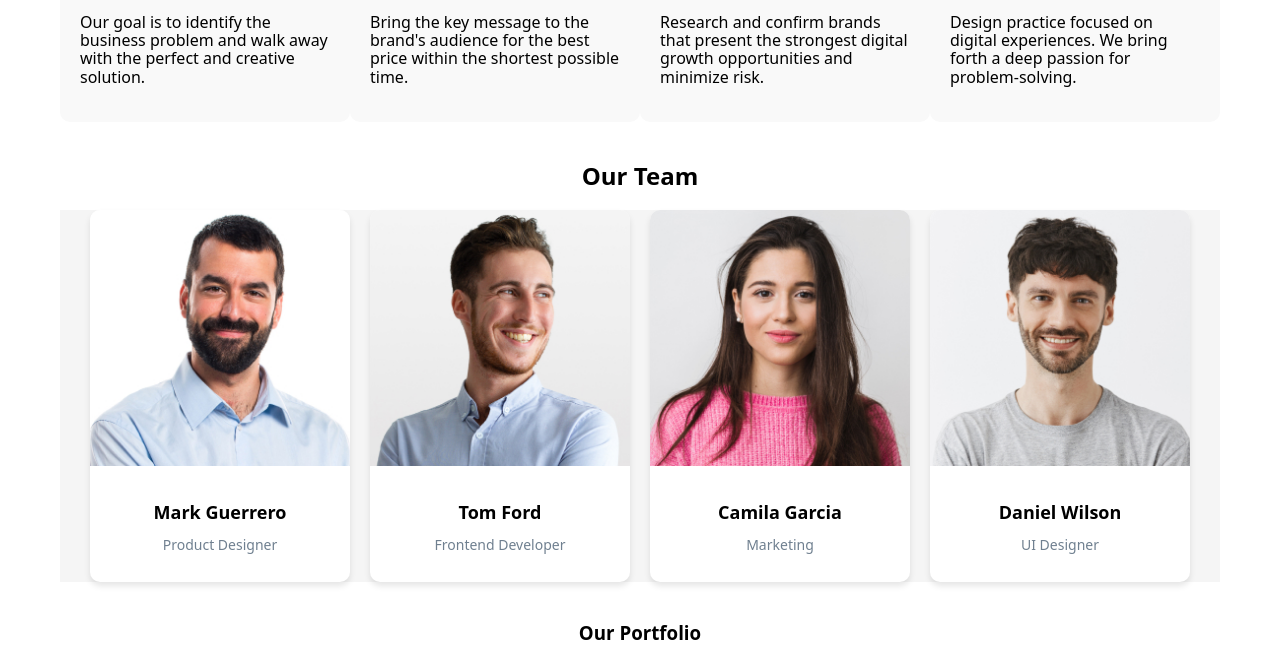
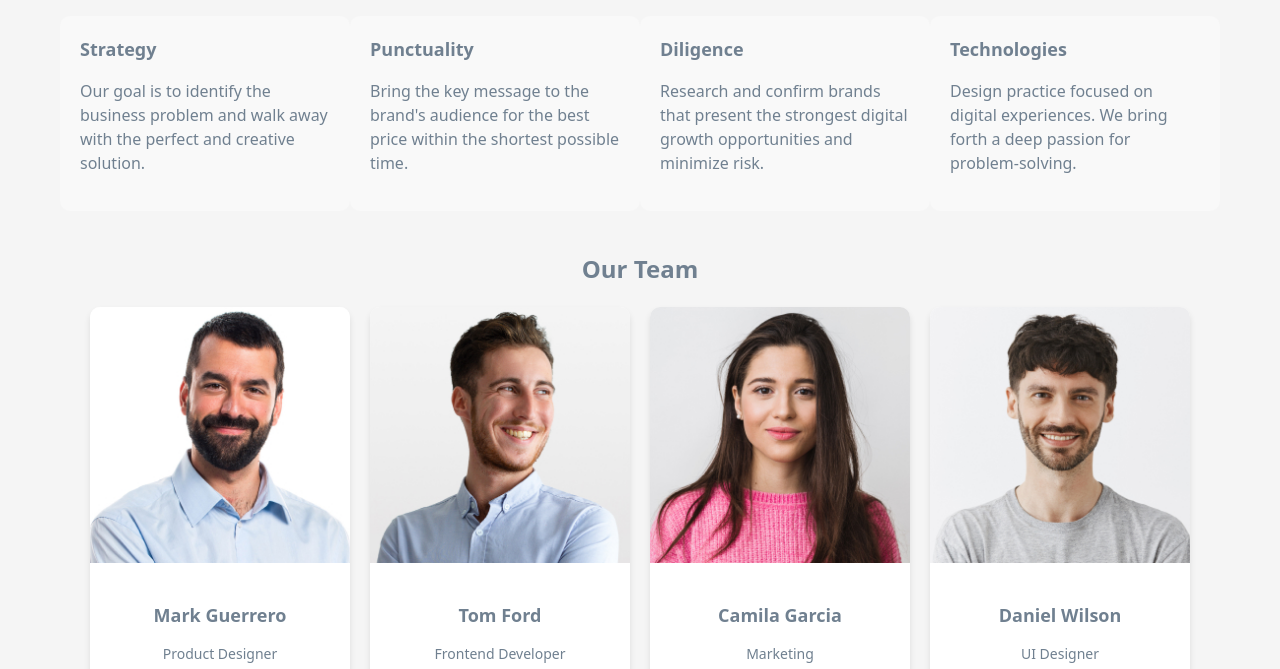
Before and after one commit to berilgunaydin/goit-markup-hw-02, a plain HTML site: page index.html in a window 1280 px wide. Shown: the part 432-1101 px from the top of the page. Drawn offline with nearby package versions, Linux system fonts and the light colour scheme.

Commit message:
düzeltme

```diff
--- a/styles.css
+++ b/styles.css
@@ -1,4 +1,4 @@
-bak tam halleri bu:/* Global Styles */
+/* Global Styles */
 body {
     font-family: 'Roboto', sans-serif;
     color: slategray; /* Noktalı virgül ekledik */
```
Also changed, not shown: index.html (line endings or trailing spaces).
